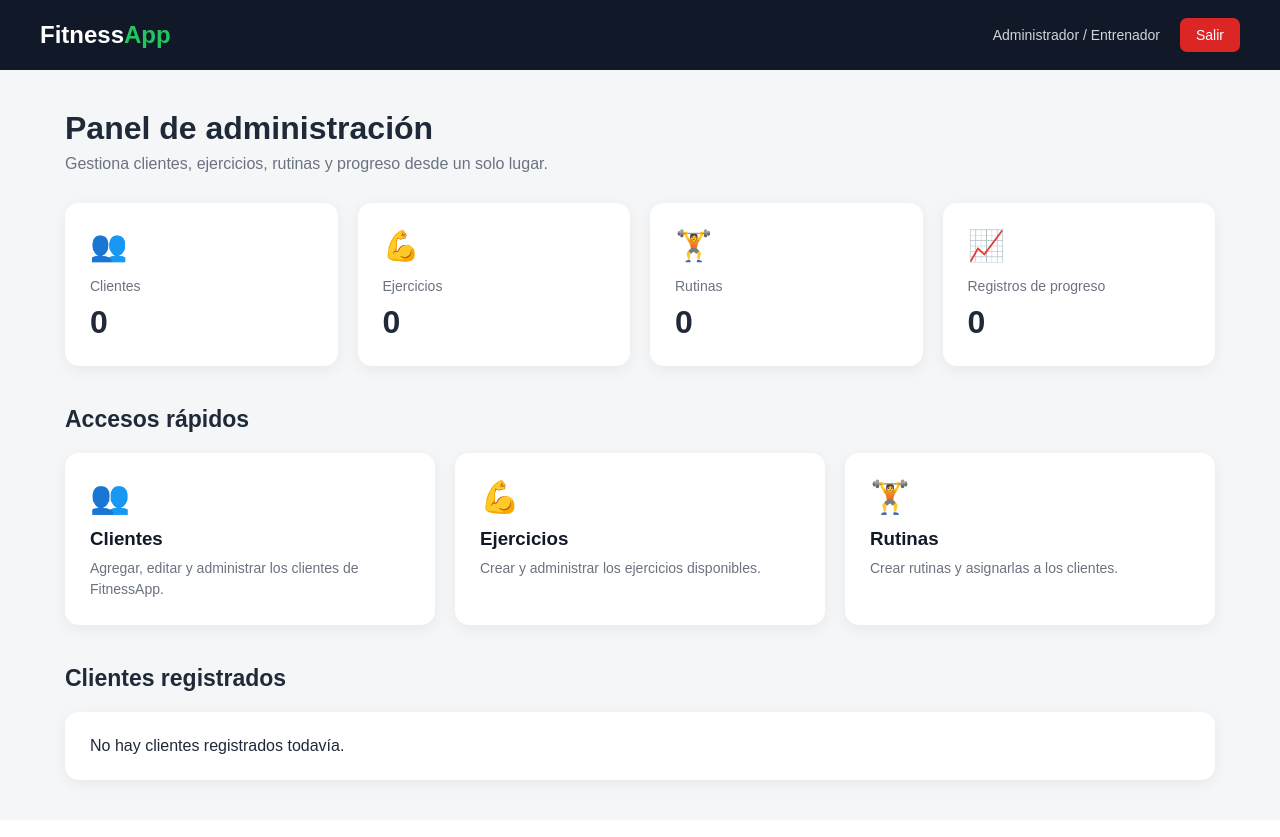
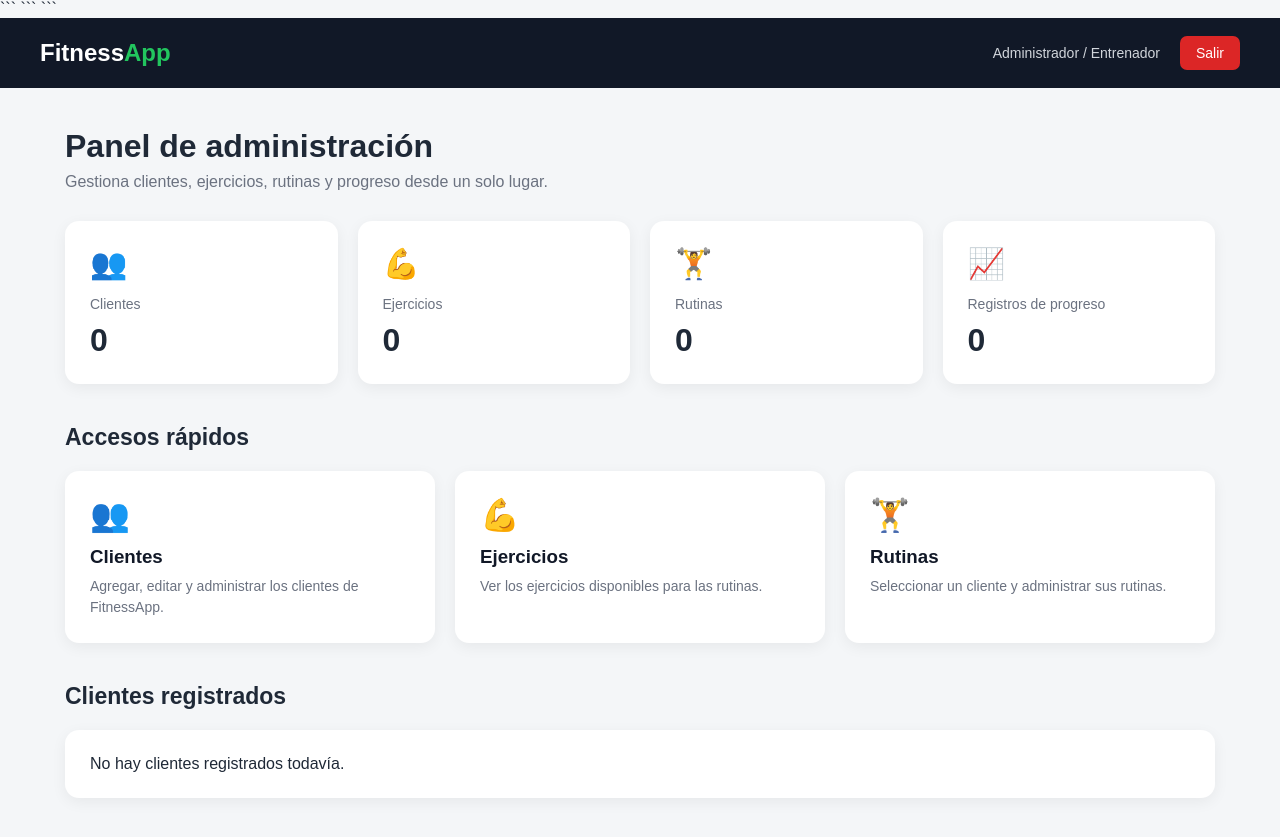
Before and after one commit to rojasmendezesteban5-lab/FitnessApp, a Django app: page /dashboard/ in a window 1280 px wide. Shown: the top 837 px of the page. Before the commit the page ends 792 px from the top, so only its background shows below. Run offline with Django 5.2, Linux system fonts and the light colour scheme; the visitor is signed in with stand-in values (Sample User, id 1); data that the repository does not hold is empty.

Commit message:
Mejorar accesos del dashboard

````diff
--- a/core/templates/core/dashboard.html
+++ b/core/templates/core/dashboard.html
@@ -1,9 +1,11 @@
 <!DOCTYPE html>
+
 <html lang="es">
 <head>
     <meta charset="UTF-8">
     <meta name="viewport" content="width=device-width, initial-scale=1.0">
 
+```
 <title>Dashboard | FitnessApp</title>
 
 <style>
@@ -18,8 +20,6 @@
         background: #f4f6f8;
         color: #1f2937;
     }
-
-        /* MENÚ */
 
     .navbar {
         background: #111827;
@@ -63,8 +63,6 @@
         background: #b91c1c;
     }
 
-        /* CONTENIDO */
-
     .container {
         max-width: 1200px;
         margin: 0 auto;
@@ -84,8 +82,6 @@
         color: #6b7280;
         font-size: 16px;
     }
-
-        /* TARJETAS */
 
     .cards {
         display: grid;
@@ -116,8 +112,6 @@
         font-size: 30px;
         margin-bottom: 15px;
     }
-
-        /* ACCESOS */
 
     .section-title {
         font-size: 23px;
@@ -161,8 +155,6 @@
         line-height: 1.5;
     }
 
-        /* CLIENTES */
-
     .clients-box {
         background: white;
         border-radius: 14px;
@@ -205,8 +197,6 @@
         background: #22c55e;
     }
 
-        /* RESPONSIVE */
-
     @media (max-width: 900px) {
 
         .cards {
@@ -241,12 +231,13 @@
         }
     }
 </style>
+```
+
 </head>
 
 <body>
 
-    <!-- MENÚ -->
-
+```
 <nav class="navbar">
 
     <div class="logo">
@@ -267,9 +258,6 @@
 
 </nav>
 
-
-    <!-- CONTENIDO -->
-
 <main class="container">
 
     <section class="welcome">
@@ -282,16 +270,10 @@
 
     </section>
 
-
-        <!-- ESTADÍSTICAS -->
-
     <section class="cards">
 
         <div class="card">
-
-                <div class="card-icon">
-                    👥
-                </div>
+            <div class="card-icon">👥</div>
 
             <div class="card-title">
                 Clientes
@@ -300,15 +282,10 @@
             <div class="card-number">
                 {{ total_clientes }}
             </div>
-
         </div>
 
-
         <div class="card">
-
-                <div class="card-icon">
-                    💪
-                </div>
+            <div class="card-icon">💪</div>
 
             <div class="card-title">
                 Ejercicios
@@ -317,15 +294,10 @@
             <div class="card-number">
                 {{ total_ejercicios }}
             </div>
-
         </div>
 
-
         <div class="card">
-
-                <div class="card-icon">
-                    🏋️
-                </div>
+            <div class="card-icon">🏋️</div>
 
             <div class="card-title">
                 Rutinas
@@ -334,15 +306,10 @@
             <div class="card-number">
                 {{ total_rutinas }}
             </div>
-
         </div>
 
-
         <div class="card">
-
-                <div class="card-icon">
-                    📈
-                </div>
+            <div class="card-icon">📈</div>
 
             <div class="card-title">
                 Registros de progreso
@@ -351,22 +318,17 @@
             <div class="card-number">
                 {{ total_progresos }}
             </div>
-
         </div>
 
     </section>
-
-
-        <!-- ACCESOS RÁPIDOS -->
 
     <h2 class="section-title">
         Accesos rápidos
     </h2>
 
-
     <section class="actions">
 
-            <a href="/admin/core/cliente/" class="action">
+        <a href="/clientes/" class="action">
 
             <div class="action-icon">
                 👥
@@ -380,8 +342,7 @@
 
         </a>
 
-
-            <a href="/admin/core/ejercicio/" class="action">
+        <a href="/ejercicios/" class="action">
 
             <div class="action-icon">
                 💪
@@ -390,13 +351,12 @@
             <h3>Ejercicios</h3>
 
             <p>
-                    Crear y administrar los ejercicios disponibles.
+                Ver los ejercicios disponibles para las rutinas.
             </p>
 
         </a>
 
-
-            <a href="/admin/core/rutina/" class="action">
+        <a href="/clientes/" class="action">
 
             <div class="action-icon">
                 🏋️
@@ -405,20 +365,16 @@
             <h3>Rutinas</h3>
 
             <p>
-                    Crear rutinas y asignarlas a los clientes.
+                Seleccionar un cliente y administrar sus rutinas.
             </p>
 
         </a>
 
     </section>
 
-
-        <!-- CLIENTES -->
-
     <h2 class="section-title">
         Clientes registrados
     </h2>
-
 
     <section class="clients-box">
 
@@ -441,10 +397,10 @@
                     </div>
 
                     <a
-                            href="/admin/core/cliente/{{ cliente.id }}/change/"
+                        href="/clientes/{{ cliente.id }}/"
                         class="view-button"
                     >
-                            Administrar
+                        Ver cliente
                     </a>
 
                 </div>
@@ -462,6 +418,7 @@
     </section>
 
 </main>
+```
 
 </body>
 </html>
````
Lines whose indentation alone changed are shown as unchanged.
